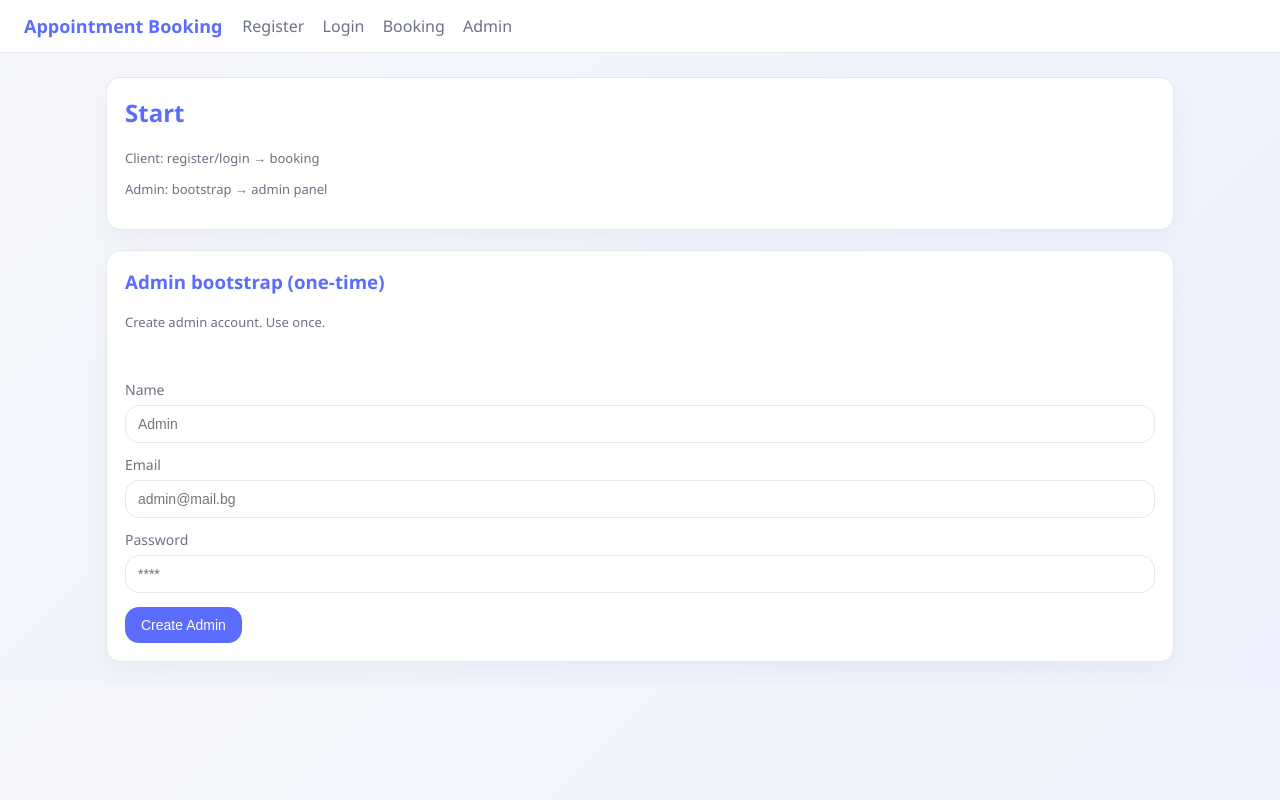
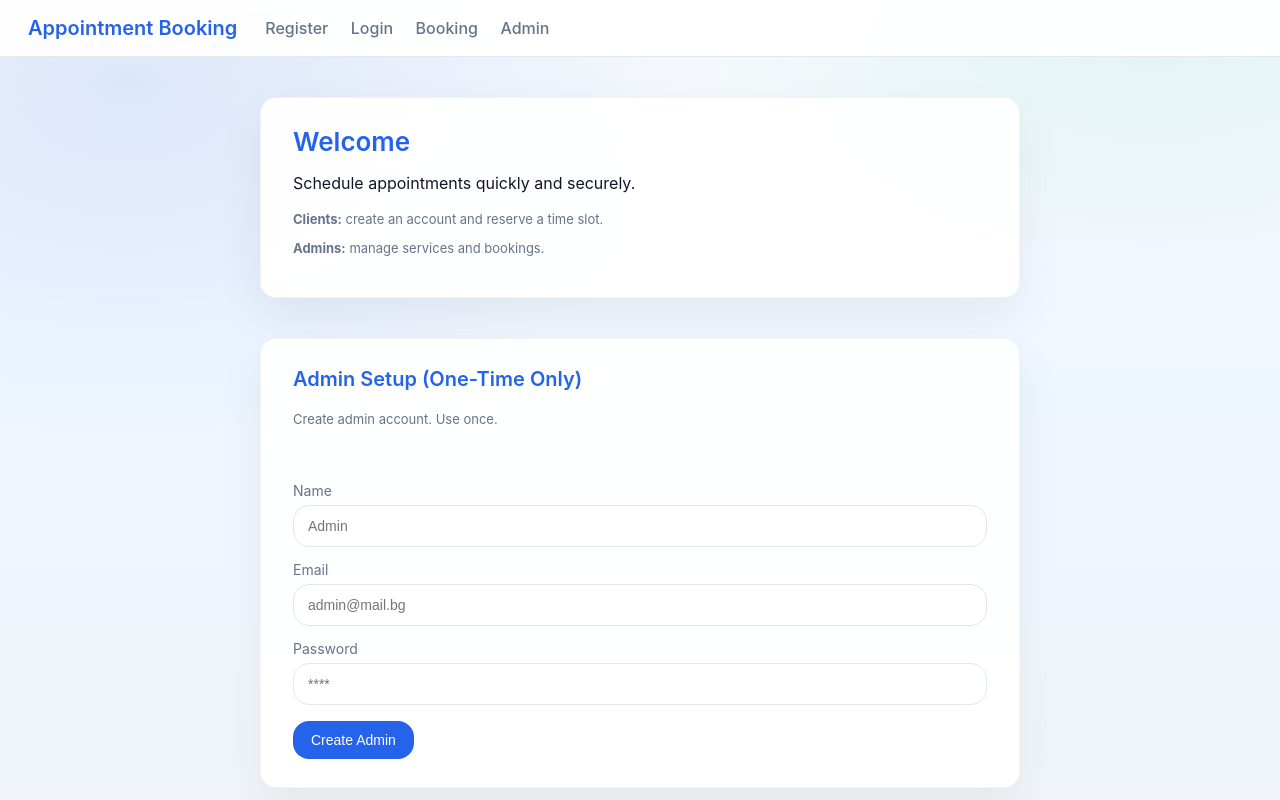
Before and after one commit to antoniq3298/appointment-booking-system, a plain HTML site: page frontend/index.html in a window 1280 px wide. Drawn offline with Linux system fonts and the light colour scheme.

Commit message:
REfactor: compact start card layout and improve hero section spacing

```diff
--- a/frontend/index.html
+++ b/frontend/index.html
@@ -18,14 +18,24 @@
 </header>
 
 <main>
-    <div class="card">
-        <h2>Start</h2>
-        <p class="small">Client: register/login → booking</p>
-        <p class="small">Admin: bootstrap → admin panel</p>
+    <div class="card start">
+        <h2>Welcome</h2>
+
+        <p class="hero-sub">
+            Schedule appointments quickly and securely.
+        </p>
+
+        <p class="small">
+            <b>Clients:</b> create an account and reserve a time slot.
+        </p>
+
+        <p class="small">
+            <b>Admins:</b> manage services and bookings.
+        </p>
     </div>
 
-    <div class="card">
-        <h3>Admin bootstrap (one-time)</h3>
+    <div class="card start">
+        <h3>Admin Setup (One-Time Only)</h3>
         <p class="small">Create admin account. Use once.</p>
         <div id="notice" class="notice"></div>
 
--- a/frontend/style.css
+++ b/frontend/style.css
@@ -1,40 +1,54 @@
 :root {
-    --bg-main: #f5f7fb;
-    --bg-card: #ffffff;
-    --primary: #5b6cff;
-    --primary-dark: #4453d6;
-    --accent: #00bfa6;
-    --danger: #e53935;
-    --text-main: #1f2937;
-    --text-muted: #6b7280;
-    --border: #e5e7eb;
-    --radius: 14px;
+    --primary: #2563eb;
+    --primary-dark: #1d4ed8;
+    --accent: #14b8a6;
+    --danger: #dc2626;
+
+    --text-main: #0f172a;
+    --text-muted: #64748b;
+
+    --border: #e2e8f0;
+    --bg-soft: #f8fafc;
+
+    --radius: 16px;
 }
 
 * {
     box-sizing: border-box;
 }
 
+html, body {
+    height: 100%;
+}
+
 body {
     margin: 0;
-    font-family: "Segoe UI", Roboto, Arial, sans-serif;
-    background: linear-gradient(135deg, #f5f7fb, #eef1ff);
+    font-family: "Inter", "Segoe UI", Roboto, Arial, sans-serif;
+
+    background:
+            radial-gradient(1000px 600px at 10% 10%, rgba(37, 99, 235, 0.12), transparent 60%),
+            radial-gradient(900px 500px at 90% 0%, rgba(20, 184, 166, 0.10), transparent 55%),
+            linear-gradient(180deg, #f8fafc 0%, #eef6ff 50%, #f1f5f9 100%);
+
+    background-attachment: fixed;
     color: var(--text-main);
 }
 
 /* HEADER */
 
 header {
-    background: var(--bg-card);
+    background: rgba(255, 255, 255, 0.95);
+    backdrop-filter: blur(6px);
     border-bottom: 1px solid var(--border);
-    padding: 14px 24px;
+    padding: 16px 28px;
     display: flex;
     align-items: center;
-    gap: 20px;
+    gap: 28px;
 }
 
 header b {
-    font-size: 18px;
+    font-size: 20px;
+    font-weight: 600;
     color: var(--primary);
 }
 
@@ -42,46 +56,55 @@ nav a {
     text-decoration: none;
     color: var(--text-muted);
     font-weight: 500;
-    margin-right: 14px;
+    margin-right: 18px;
+    transition: 0.2s;
 }
 
 nav a:hover {
     color: var(--primary);
 }
 
+nav a.active {
+    color: var(--primary);
+    border-bottom: 2px solid var(--primary);
+    padding-bottom: 4px;
+}
+
 /* LAYOUT */
 
 main {
-    max-width: 1100px;
-    margin: 24px auto;
-    padding: 0 16px;
+    max-width: 1200px;
+    margin: 32px auto;
+    padding: 0 20px;
 }
 
 .row {
     display: flex;
-    gap: 24px;
+    gap: 28px;
     flex-wrap: wrap;
 }
 
 .col {
     flex: 1;
-    min-width: 320px;
+    min-width: 340px;
 }
 
 /* CARDS */
 
 .card {
-    background: var(--bg-card);
+    background: rgba(255, 255, 255, 0.94);
     border-radius: var(--radius);
-    border: 1px solid var(--border);
-    padding: 18px;
-    margin-bottom: 20px;
-    box-shadow: 0 10px 25px rgba(0, 0, 0, 0.04);
+    border: 1px solid rgba(15, 23, 42, 0.05);
+    padding: 18px 22px;
+    margin-bottom: 24px;
+    box-shadow: 0 20px 50px rgba(15, 23, 42, 0.06);
 }
 
 .card h2,
 .card h3 {
     margin-top: 0;
+    font-size: 20px;
+    font-weight: 600;
     color: var(--primary);
 }
 
@@ -89,7 +112,7 @@ main {
 
 label {
     display: block;
-    margin-top: 12px;
+    margin-top: 14px;
     margin-bottom: 6px;
     font-size: 14px;
     color: var(--text-muted);
@@ -99,10 +122,12 @@ input,
 select,
 textarea {
     width: 100%;
-    padding: 10px 12px;
+    padding: 12px 14px;
     border-radius: var(--radius);
     border: 1px solid var(--border);
     font-size: 14px;
+    background: white;
+    transition: 0.2s;
 }
 
 input:focus,
@@ -110,13 +135,14 @@ select:focus,
 textarea:focus {
     outline: none;
     border-color: var(--primary);
+    box-shadow: 0 0 0 3px rgba(37, 99, 235, 0.12);
 }
 
 /* BUTTONS */
 
 button {
-    margin-top: 14px;
-    padding: 10px 16px;
+    margin-top: 16px;
+    padding: 11px 18px;
     border-radius: var(--radius);
     border: none;
     background: var(--primary);
@@ -124,11 +150,12 @@ button {
     font-size: 14px;
     font-weight: 500;
     cursor: pointer;
-    transition: background 0.2s, transform 0.1s;
+    transition: 0.2s;
 }
 
 button:hover {
     background: var(--primary-dark);
+    box-shadow: 0 8px 18px rgba(37, 99, 235, 0.25);
     transform: translateY(-1px);
 }
 
@@ -140,21 +167,27 @@ button:active {
 
 .list {
     display: grid;
-    gap: 12px;
+    gap: 14px;
 }
 
 .item {
-    background: #f9fafb;
+    background: var(--bg-soft);
     border: 1px solid var(--border);
     border-radius: var(--radius);
-    padding: 14px;
+    padding: 16px;
     display: flex;
     justify-content: space-between;
     align-items: center;
+    transition: 0.2s;
+}
+
+.item:hover {
+    background: #ffffff;
+    box-shadow: 0 8px 18px rgba(15, 23, 42, 0.06);
 }
 
 .item b {
-    color: var(--text-main);
+    font-weight: 600;
 }
 
 .item .small {
@@ -165,33 +198,33 @@ button:active {
 /* BADGES */
 
 .badge {
-    background: #eef1ff;
+    background: rgba(37, 99, 235, 0.12);
     color: var(--primary);
-    padding: 2px 10px;
+    padding: 3px 12px;
     border-radius: 999px;
     font-size: 12px;
-    margin-left: 6px;
+    margin-left: 8px;
 }
 
 /* NOTICES */
 
 .notice {
-    padding: 12px;
+    padding: 14px;
     border-radius: var(--radius);
-    margin-bottom: 12px;
+    margin-bottom: 14px;
     font-size: 14px;
 }
 
 .notice.ok {
-    background: #e6f8f4;
-    color: #00796b;
-    border: 1px solid #b2dfdb;
+    background: #e6fffa;
+    color: #047857;
+    border: 1px solid #99f6e4;
 }
 
 .notice.err {
-    background: #fdecea;
+    background: #fef2f2;
     color: var(--danger);
-    border: 1px solid #f5c6cb;
+    border: 1px solid #fecaca;
 }
 
 /* SMALL TEXT */
@@ -214,3 +247,17 @@ header button:hover {
     background: var(--primary);
     color: white;
 }
+.card.start {
+    max-width: 760px;
+    margin: 40px auto 20px auto;
+    padding: 28px 32px;
+}
+.card.start h2 {
+    font-size: 26px;
+    margin-bottom: 14px;
+}
+.hero-sub {
+    font-size: 16px;
+    margin-bottom: 18px;
+    color: var(--text-main);
+}
```
